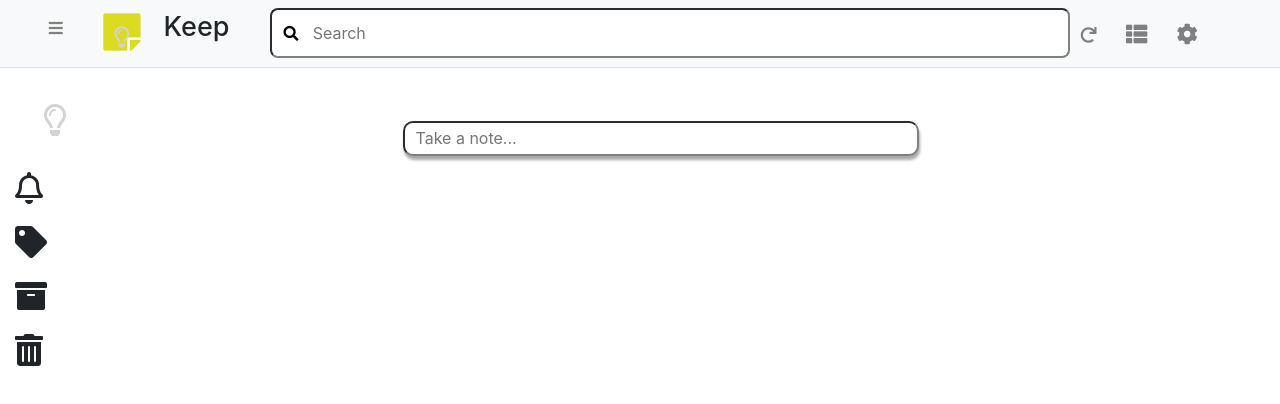
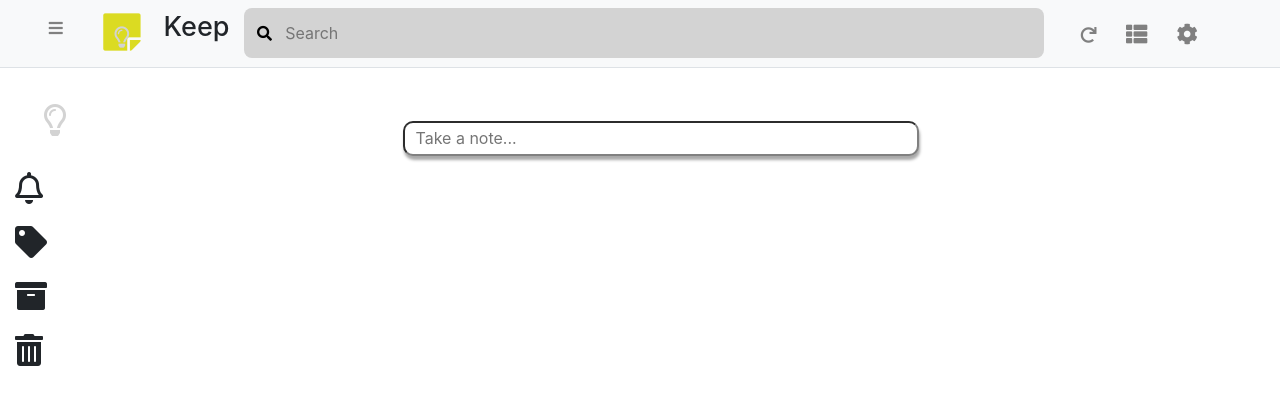
Before and after one commit to Importunity/Keep-Your-Notes, a React (Create React App) app in the folder keep/: page / in a window 1280 px wide. Shown: the top 404 px of the page. Built offline with nearby package versions, Linux system fonts and the light colour scheme.

Commit message:
Create Navbar

```diff
--- a/keep/package.json
+++ b/keep/package.json
@@ -6,10 +6,14 @@
     "@testing-library/jest-dom": "^4.2.4",
     "@testing-library/react": "^9.5.0",
     "@testing-library/user-event": "^7.2.1",
+    "bootstrap": "^4.5.2",
     "firebase": "^7.19.0",
+    "jquery": "^3.5.1",
+    "popper.js": "^1.16.1",
     "react": "^16.13.1",
     "react-dom": "^16.13.1",
     "react-scripts": "3.4.3",
+    "react-textarea-autosize": "^8.2.0",
     "yarn": "^1.22.4"
   },
   "scripts": {
--- a/keep/src/components/Header/Navbar.css
+++ b/keep/src/components/Header/Navbar.css
@@ -17,5 +17,8 @@
 
 .fa-sticky-note{
     color: rgb(219, 219, 34);
+}
 
+.search-bar{
+    margin-left: 1%;
 }
--- a/keep/src/components/Header/Navbar.jsx
+++ b/keep/src/components/Header/Navbar.jsx
@@ -15,14 +15,14 @@ function Navbar(){
                     <ul className="navbar-nav mr-auto left-items">
                         <li className="nav-item nav-left active items"><MainMenu /></li>
                         <li className="nav-item nav-left active items">
-                            <span class="fa-stack fa-lg">
+                            <span className="fa-stack fa-lg">
                                 <i title="Keep" className="fa fa-sticky-note fa-lg fa-stack-2x"></i>
                                 <i className="far fa-lightbulb fa-md fa-stack-1x fa-inverse"></i>
                             </span>
                         </li>
                         <li className="nav-item active items"><Logo /></li>
                     </ul>
-                    <ul className="navbar-nav mr-auto search">
+                    <ul className="navbar-nav mr-auto search-bar">
                         <li className="nav-item active"><Search/></li>
                     </ul>
                     <ul className="navbar-nav ml right-items">
--- a/keep/src/components/Header/Search.css
+++ b/keep/src/components/Header/Search.css
@@ -3,7 +3,8 @@
     border-radius: 8px;
     text-indent: 5%;
     height: 50px;
-    border-color: gray;
+    border: 1px gray;
+    background-color: lightgray;
 }
 
 .fa-search {
@@ -13,3 +14,8 @@
     font-size: 15px;
     color: black;
 }
+
+.search:focus{
+    background-color: white;
+    box-shadow: 1px 1px 1px gray;
+}
```
Also changed, not shown: 1 other file (tests, documents, lock files or other folders).
